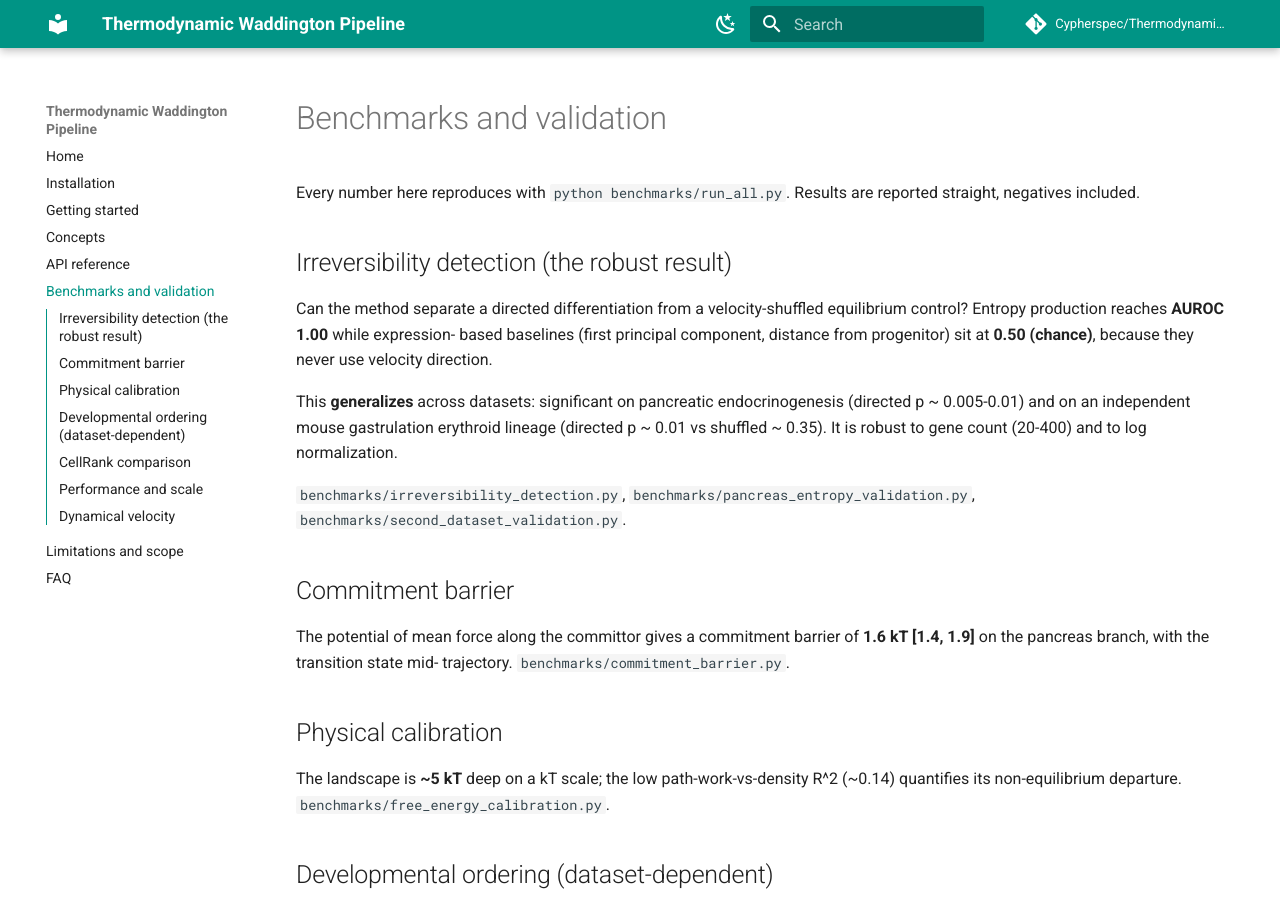
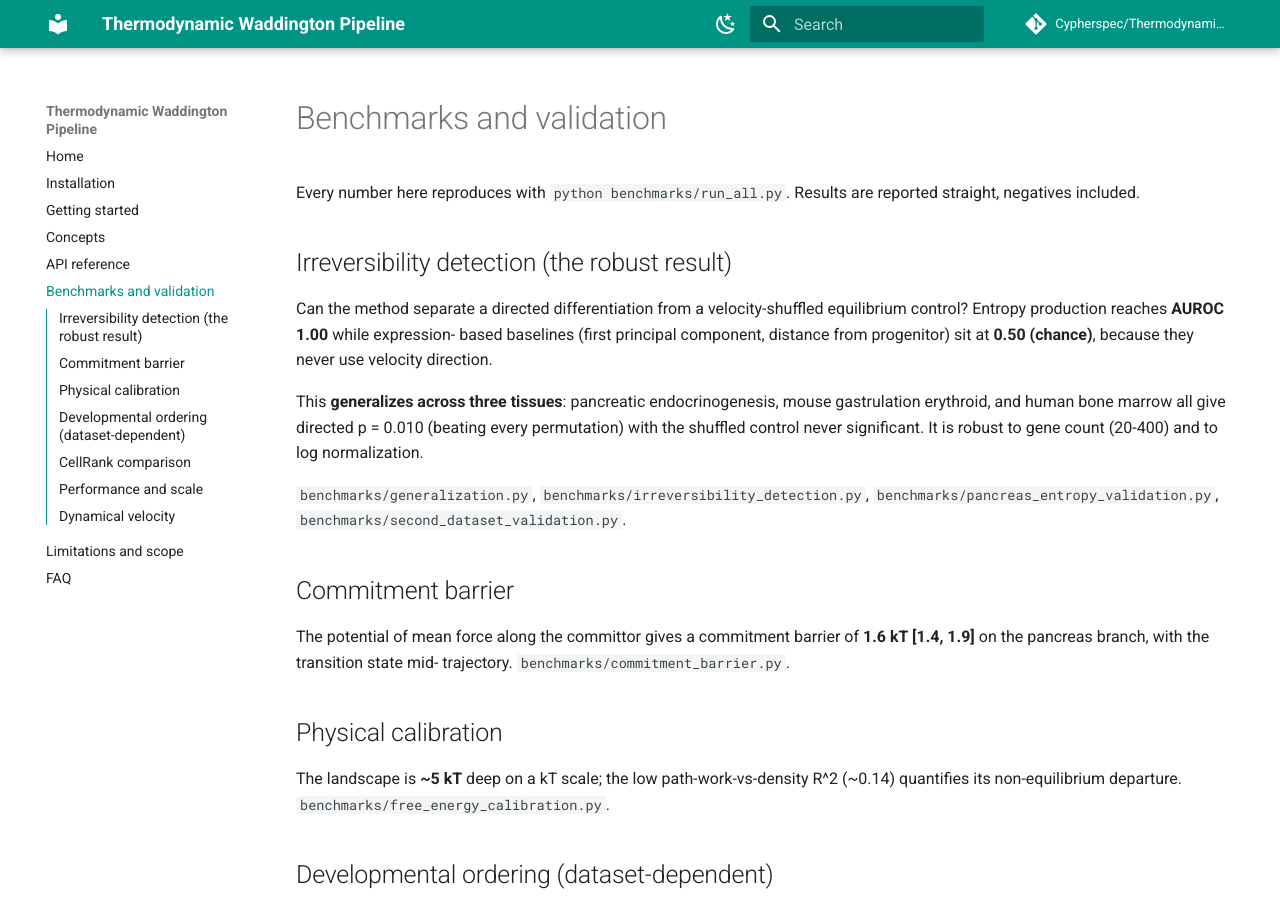
Before and after one commit to Cypherspec/Thermodynamic-Waddington-Pipeline, an MkDocs documentation site: the page built from docs/benchmarks.md, in a window 1280 px wide and 900 px high. Built offline with MkDocs 1.6.1 and Material for MkDocs 9.7.7, drawn with Linux system fonts in a browser that asks for light colours; comment, search, counter and statistics services are not loaded.

Commit message:
Docs: irreversibility now validated across three tissues, add generalization figure

```diff
--- a/docs/benchmarks.md
+++ b/docs/benchmarks.md
@@ -10,13 +10,13 @@ equilibrium control? Entropy production reaches **AUROC 1.00** while expression-
 based baselines (first principal component, distance from progenitor) sit at
 **0.50 (chance)**, because they never use velocity direction.
 
-This **generalizes** across datasets: significant on pancreatic endocrinogenesis
-(directed p ~ 0.005-0.01) and on an independent mouse gastrulation erythroid
-lineage (directed p ~ 0.01 vs shuffled ~ 0.35). It is robust to gene count
-(20-400) and to log normalization.
+This **generalizes across three tissues**: pancreatic endocrinogenesis,
+mouse gastrulation erythroid, and human bone marrow all give directed p = 0.010
+(beating every permutation) with the shuffled control never significant. It is
+robust to gene count (20-400) and to log normalization.
 
-`benchmarks/irreversibility_detection.py`, `benchmarks/pancreas_entropy_validation.py`,
-`benchmarks/second_dataset_validation.py`.
+`benchmarks/generalization.py`, `benchmarks/irreversibility_detection.py`,
+`benchmarks/pancreas_entropy_validation.py`, `benchmarks/second_dataset_validation.py`.
 
 ## Commitment barrier
 
```
Also changed, not shown: README.md (+7 -3 lines), docs/limitations.md (+4 -3 lines), 1 other file.
